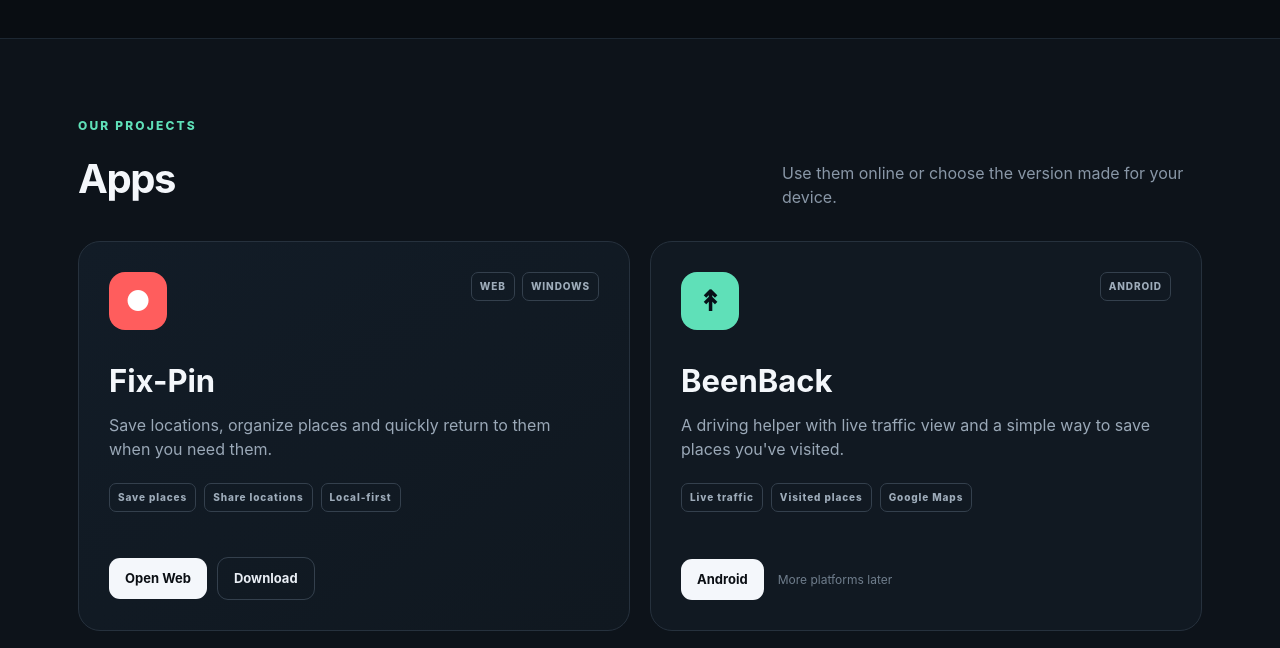
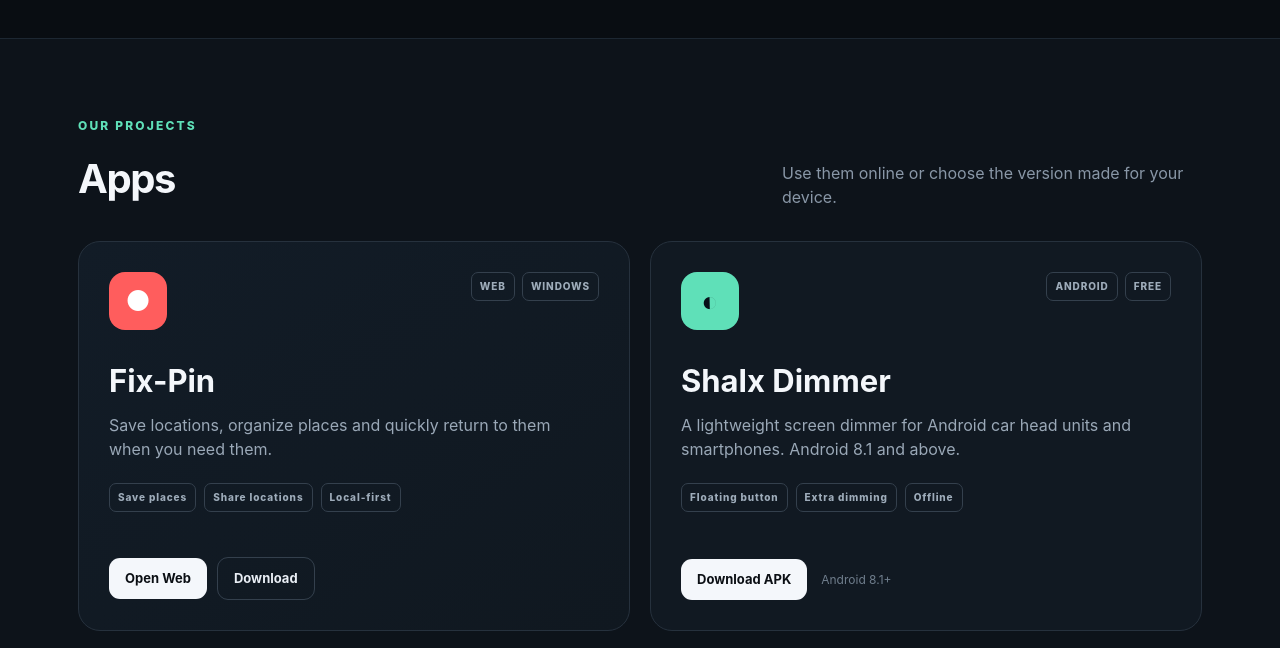
Before and after one commit to shalx/app, a plain HTML site: page index.html in a window 1280 px wide. Shown: the part 625-1273 px from the top of the page. Drawn offline with Linux system fonts and the light colour scheme.

Commit message:
Update index.html

```diff
--- a/index.html
+++ b/index.html
@@ -55,21 +55,38 @@
           </div>
         </article>
 
+
 <article class="app-card">
   <div class="app-top">
-            <div class="app-icon road">↟</div>
-            <div class="badges"><span>ANDROID</span></div>
+    <div class="app-icon road">◐</div>
+    <div class="badges">
+      <span>ANDROID</span>
+      <span>FREE</span>
     </div>
-          <h3>BeenBack</h3>
-          <p>A driving helper with live traffic view and a simple way to save places you've visited.</p>
+  </div>
+
+  <h3>Shalx Dimmer</h3>
+
+  <p>
+    A lightweight screen dimmer for Android car head units
+    and smartphones. Android 8.1 and above.
+  </p>
+
   <div class="features">
-            <span>Live traffic</span><span>Visited places</span><span>Google Maps</span>
+    <span>Floating button</span>
+    <span>Extra dimming</span>
+    <span>Offline</span>
   </div>
+
   <div class="actions">
-            <a class="primary small" href="#" data-placeholder="BeenBack Android download">Android</a>
-            <span class="status">More platforms later</span>
+    <a class="primary small"
+       href="https://github.com/shalx/ShalxDimmer/releases/download/v1.0.0/Shalx-Dimmer-v1.0.0.apk">
+      Download APK
+    </a>
+    <span class="status">Android 8.1+</span>
   </div>
 </article>
+
 
         <article class="app-card georgian-card">
           <div class="app-top">
```
Lines whose indentation alone changed are shown as unchanged.
